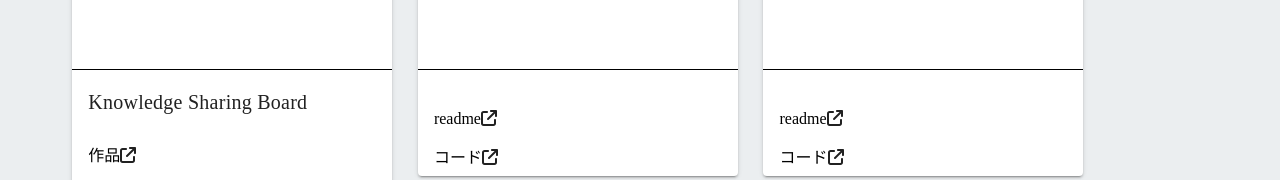
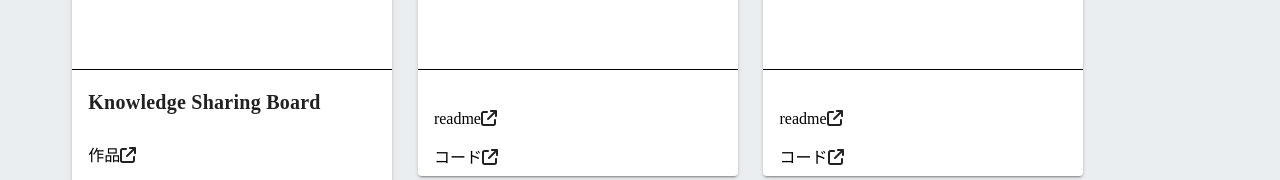
Before and after one commit to s19013/my-profile, a Vue app: page /MyWorks/Samples in a window 1280 px wide. Shown: the part 353-533 px from the top of the page. Built offline with nearby package versions, Linux system fonts and the light colour scheme.

Commit message:
作品のタイトルを強調 単語で改行するようにした

```diff
--- a/src/components/WorkCardComponent.vue
+++ b/src/components/WorkCardComponent.vue
@@ -18,7 +18,7 @@
     <!-- -->
 
     <v-card-title class="title">
-      {{work.title}}
+      <b>{{work.title}}</b>
     </v-card-title>
 
     <!-- 作品 -->
@@ -83,6 +83,9 @@
 </script>
 
 <style lang="scss" scoped>
+.title{
+  word-break:break-word
+}
 .photo{
   width :100%;
   height:250px;
```
